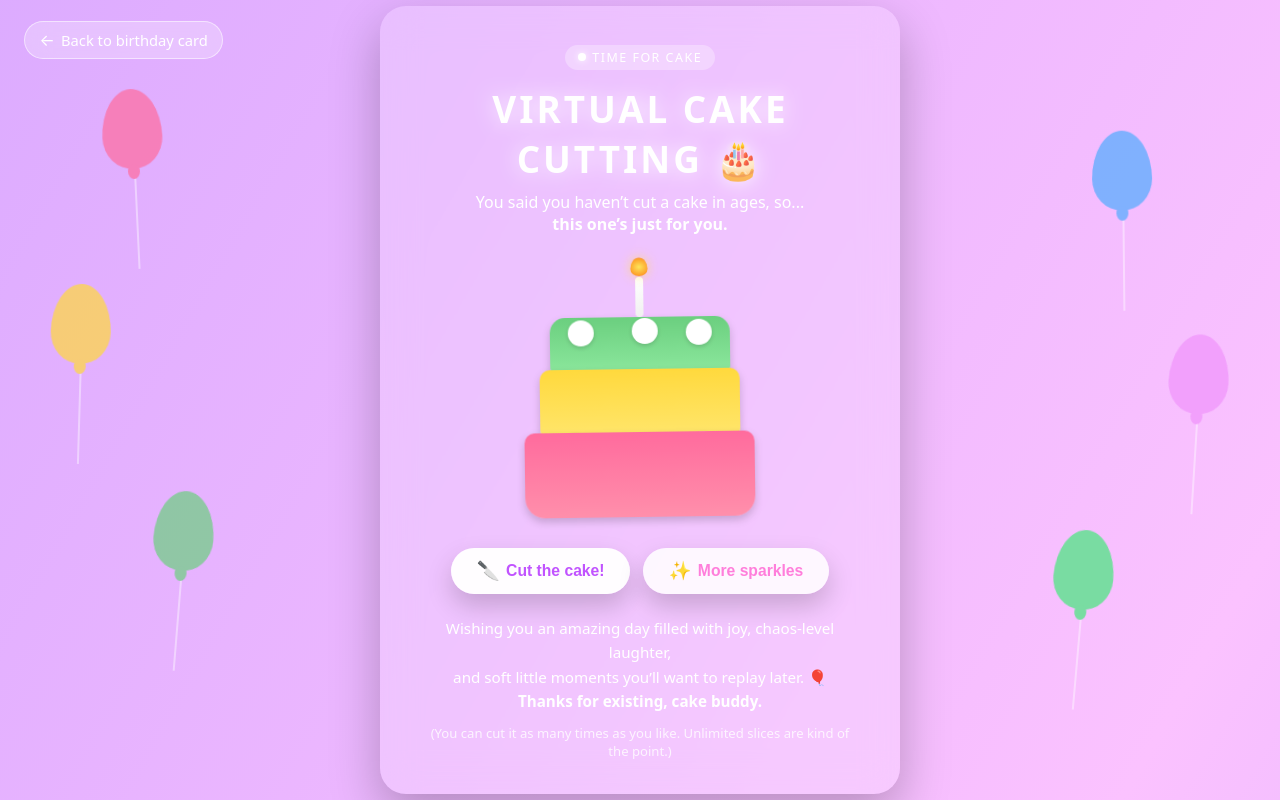
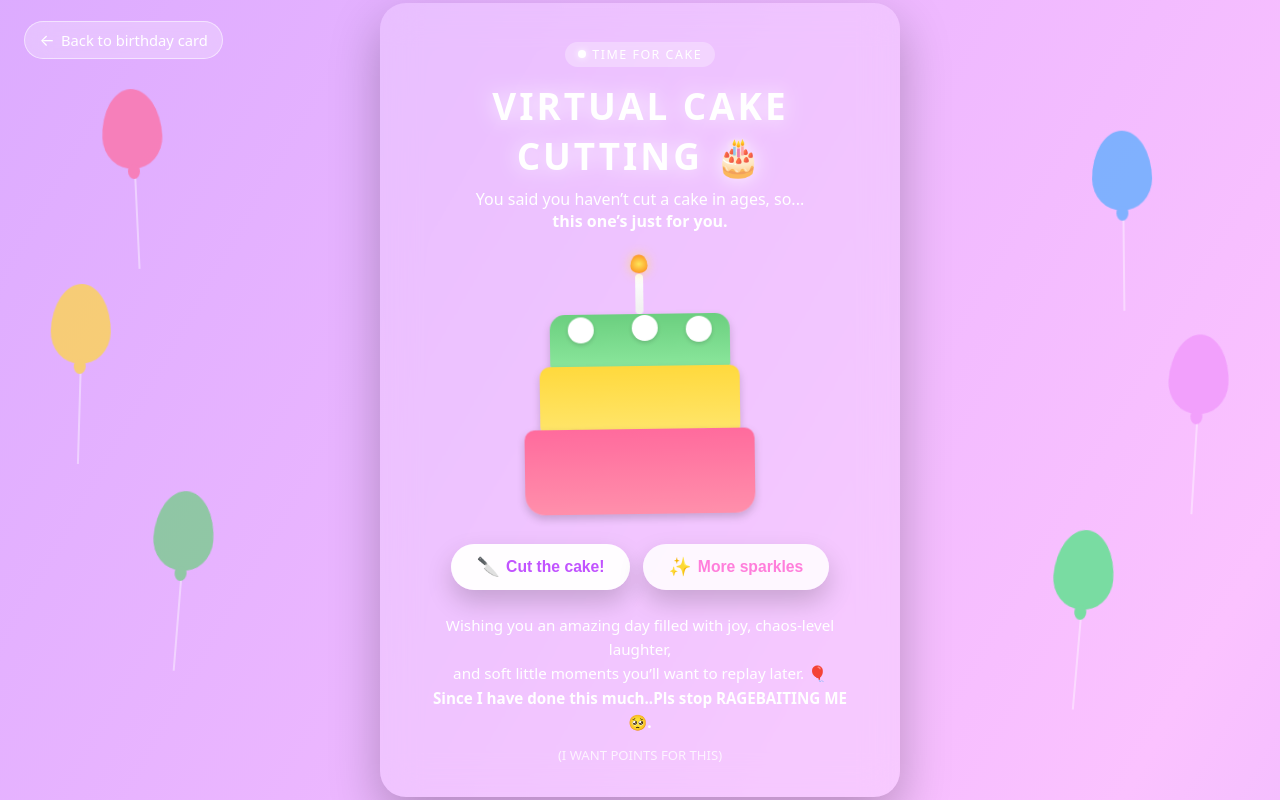
Before and after one commit to coderocker1002/bday, a plain HTML site: page cake.html in a window 1280 px wide. Drawn offline with Linux system fonts and the light colour scheme.

Commit message:
Update cake.html

```diff
--- a/cake.html
+++ b/cake.html
@@ -523,11 +523,11 @@
     <p class="message">
       Wishing you an amazing day filled with joy, chaos-level laughter,<br>
       and soft little moments you’ll want to replay later. 🎈
-      <br><span class="accent">Thanks for existing, cake buddy.</span>
+      <br><span class="accent">Since I have done this much..Pls stop RAGEBAITING ME 🥺.</span>
     </p>
 
     <div class="footer-note">
-      (You can cut it as many times as you like. Unlimited slices are kind of the point.)
+      (I WANT POINTS FOR THIS)
     </div>
   </div>
 
```
